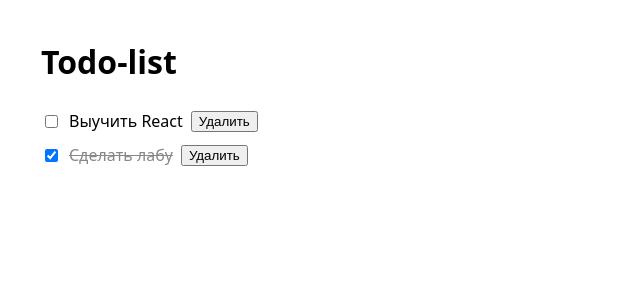
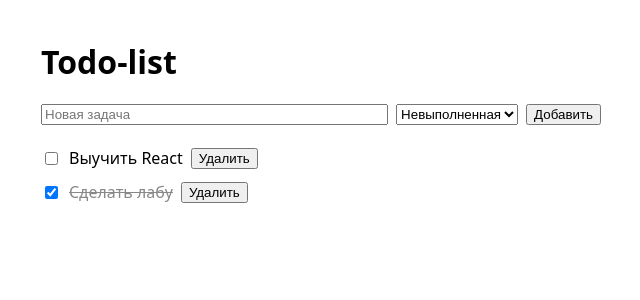
Before and after one commit to visvlav/web-course-2026, a React (Vite) app in the folder task8/: page / in a window 1280 px wide. Shown: the top 300 px of the page, without its empty margins (319-959 px from the left). Built offline with nearby package versions, Linux system fonts and the light colour scheme.

Commit message:
Добавлена форма TodoForm: ввод текста, выбор типа задачи, добавление

```diff
--- a/task8/src/App.jsx
+++ b/task8/src/App.jsx
@@ -1,13 +1,15 @@
 import { useState } from 'react';
 import { createTodo } from './todoModel';
 import TodoList from './components/TodoList';
+import TodoForm from './components/TodoForm';
 
 export default function App() {
   const [todos, setTodos] = useState([
     createTodo('Выучить React'),
     createTodo('Сделать лабу', true),
   ]);
-
+  const addTodo = (text, completed) =>
+    setTodos((prev) => [createTodo(text, completed), ...prev]);
   const toggleTodo = (id) =>
     setTodos((prev) => prev.map((t) => (t.id === id ? { ...t, completed: !t.completed } : t)));
   const deleteTodo = (id) => setTodos((prev) => prev.filter((t) => t.id !== id));
@@ -17,6 +19,7 @@ export default function App() {
   return (
     <>
       <h1>Todo-list</h1>
+      <TodoForm onAdd={addTodo} />
       <TodoList todos={todos} onToggle={toggleTodo} onDelete={deleteTodo} onEdit={editTodo} />
     </>
   );
--- /dev/null
+++ b/task8/src/components/TodoForm.jsx
@@ -0,0 +1,26 @@
+import { useState } from 'react';
+
+/** @param {(text:string, completed:boolean)=>void} onAdd */
+export default function TodoForm({ onAdd }) {
+  const [text, setText] = useState('');
+  const [completed, setCompleted] = useState(false);
+
+  const handleSubmit = (e) => {
+    e.preventDefault(); // чтобы страница не перезагружалась
+    if (!text.trim()) return;
+    onAdd(text, completed);
+    setText('');
+    setCompleted(false);
+  };
+
+  return (
+    <form onSubmit={handleSubmit}>
+      <input value={text} onChange={(e) => setText(e.target.value)} placeholder="Новая задача" />
+      <select value={completed ? 'done' : 'active'} onChange={(e) => setCompleted(e.target.value === 'done')}>
+        <option value="active">Невыполненная</option>
+        <option value="done">Выполненная</option>
+      </select>
+      <button type="submit">Добавить</button>
+    </form>
+  );
+}
```
